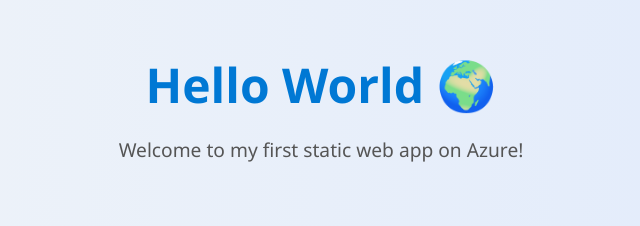
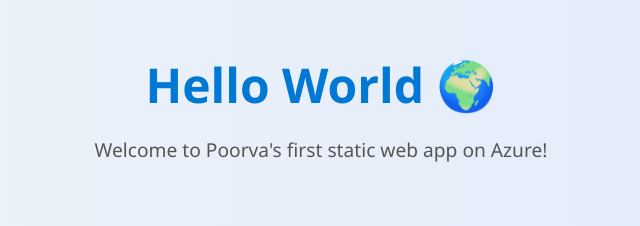
Before and after one commit to poorvappp/trial-app, a plain HTML site: page index.html in a window 1280 px wide. Shown: the part 299-525 px from the top of the page, without its empty margins (319-959 px from the left). Drawn offline with Linux system fonts and the light colour scheme.

Commit message:
Update index.html

```diff
--- a/index.html
+++ b/index.html
@@ -34,7 +34,7 @@
 <body>
   <main>
     <h1>Hello World 🌍</h1>
-    <p>Welcome to my first static web app on Azure!</p>
+    <p>Welcome to Poorva's first static web app on Azure!</p>
   </main>
   <script>
     console.log("Hello from Azure Static Web App!");
```
